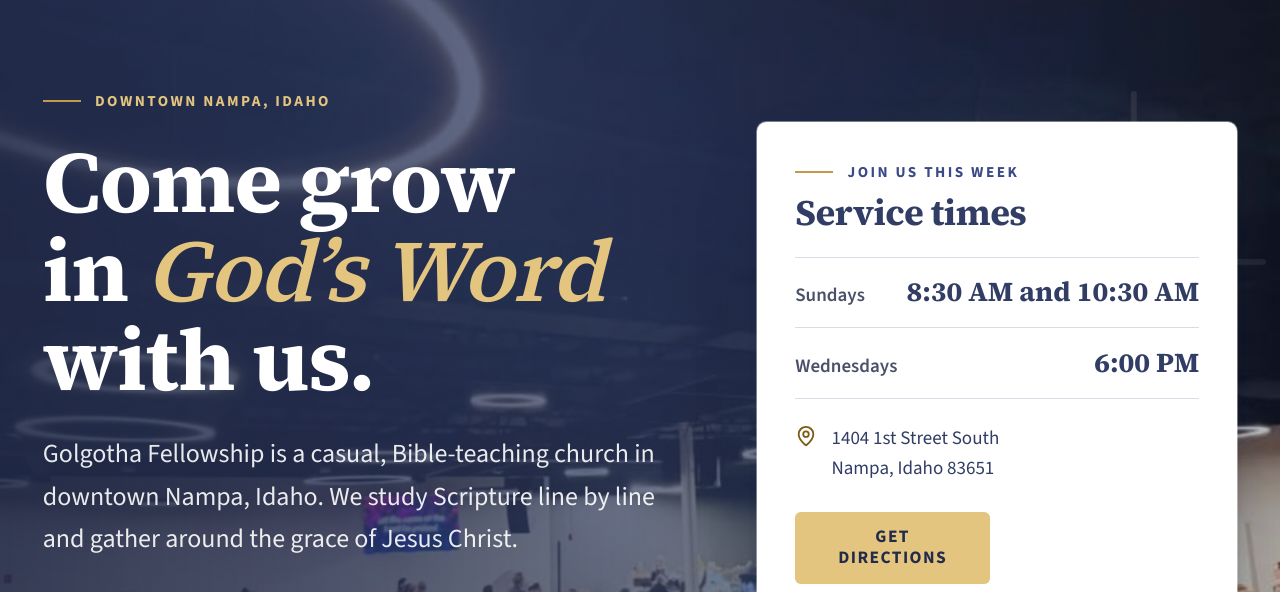
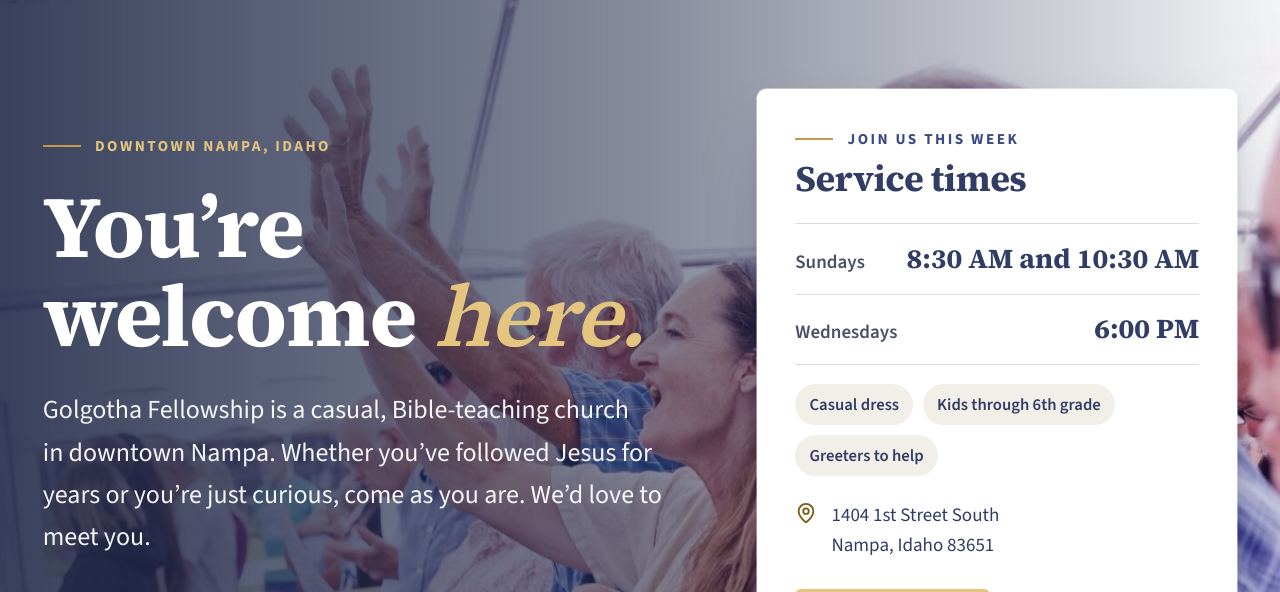
Before and after one commit to Sondermann7/Website-dashboard, an Astro site in the folder golgotha-fellowship/: page / in a window 1280 px wide. Shown: the part 169-761 px from the top of the page. Built offline with nearby package versions, Linux system fonts and the light colour scheme; Astro itself is replaced by a stand-in of ours; no server answers; a web font is replaced by a local one.

Commit message:
Make the homepage opening warmer for first-time visitors
- Hero uses the daylight worship photo with faces instead of the dim crowd from behind
- Lighter overlay on desktop; phones get the photo as a clear strip above the words
- Headline is now an invitation: You're welcome here, with a come-as-you-are line
- What-to-expect chips on the service card: casual dress, kids through 6th grade, greeters
- Welcome section uses the smiling couple photo; Sunday step reworded

Co-Authored-By: Claude Opus 5.5 <noreply@anthropic.com>
Claude-Session: https://claude.ai/code/session_01WpSR1MWMocbWhJrzTgiwED

```diff
--- a/golgotha-fellowship/src/pages/index.astro
+++ b/golgotha-fellowship/src/pages/index.astro
@@ -34,7 +34,7 @@ const radio = church.radio.status !== 'todo' ? church.radio : null;
 
 const sunday = [
   { photo: 'sunday-teaching', want: 'Pastor teaching from an open Bible on a Sunday', title: 'We open the Bible', text: 'Every service centers on Scripture, taught verse by verse and book by book, so you leave knowing what it says and how to live it.', href: '/teachings', link: 'Hear a teaching' },
-  { photo: 'sunday-fellowship', want: 'People greeting each other / talking in the lobby', title: 'You come as you are', text: 'Services are casual, with no dress code and no pressure. Take your time getting to know us.', href: '/new-here', link: 'Plan your visit' },
+  { photo: 'sunday-fellowship', want: 'People greeting each other / talking in the lobby', title: 'No dress code, no pressure', text: 'Services are casual. Wear what you like, sit where you like, and take your time getting to know us.', href: '/new-here', link: 'Plan your visit' },
   { photo: 'kids', want: 'Kids ministry classroom (released photos only)', title: 'Your kids are cared for', text: 'Nursery and children’s ministry through sixth grade on Sundays, and children’s ministry on Wednesdays. A greeter helps you check in.', href: '/ministries/kids', link: 'About kids ministry' },
 ];
 const gallery = [
@@ -53,14 +53,17 @@ const holdFast = 'Hold fast.'.split('');
 <Base title={`${church.name} | Bible-Teaching Church in Nampa, Idaho`} description={`${church.shortDescription} Sundays at 8:30 and 10:30 AM, Wednesdays at 6:00 PM.`}>
   <!-- 1. Hero: congregation photo, invitation, and this week's service card -->
   <section class="hero on-dark relative isolate overflow-hidden bg-navy text-white">
-    <Photo name="hero" alt="" want="HERO: the congregation on a Sunday morning (wide, landscape)" eager sizes="100vw" widths={[640, 1024, 1600, 2400]} class="hero-photo absolute inset-0 -z-20 h-full w-full object-cover" />
-    <div class="absolute inset-0 -z-10 bg-gradient-to-r from-navy-deep/90 via-navy/70 to-navy/25"></div>
+    <!-- Desktop: photo behind the words, faded on the left so faces show on the right. -->
+    <Photo name="welcome" alt="" want="HERO: people worshipping together in daylight, faces visible (wide, landscape)" eager sizes="100vw" widths={[1024, 1600]} class="hero-photo absolute inset-0 -z-20 hidden h-full w-full object-cover object-[62%_35%] lg:block" />
+    <div class="absolute inset-0 -z-10 hidden bg-gradient-to-r from-navy-deep/90 via-navy-deep/55 to-navy-deep/5 lg:block"></div>
+    <!-- Phones: the same photo as a clear strip on top, so the first thing you see is people. -->
+    <Photo name="welcome" alt={`People worshipping together at ${church.name}`} eager sizes="100vw" widths={[640, 1024]} class="block aspect-[16/9] w-full object-cover object-[50%_30%] lg:hidden" />
     <Motif kind="cross" stroke={0.9} class="watermark -right-10 top-1/2 hidden h-[34rem] -translate-y-1/2 lg:block" />
-    <div class="relative container-site grid gap-10 pt-14 pb-20 md:pt-20 md:pb-28 lg:min-h-[41rem] lg:grid-cols-[1.35fr_1fr] lg:items-center lg:gap-14">
+    <div class="relative container-site grid gap-10 pt-9 pb-20 md:pt-14 md:pb-28 lg:pt-20 lg:min-h-[41rem] lg:grid-cols-[1.35fr_1fr] lg:items-center lg:gap-14">
       <div>
         <p class="eyebrow hero-rise mb-5">Downtown Nampa, Idaho</p>
-        <h1 class="hero-rise text-[length:var(--text-display)] leading-[1.02]" style="--mo-d:50ms">Come grow in <em>God’s Word</em> with us.</h1>
-        <p class="hero-rise mt-6 max-w-xl text-[length:var(--text-lede)] leading-relaxed text-white/90" style="--mo-d:120ms">{church.shortDescription}</p>
+        <h1 class="hero-rise text-[length:var(--text-display)] leading-[1.02]" style="--mo-d:50ms">You’re welcome <em>here.</em></h1>
+        <p class="hero-rise mt-6 max-w-xl text-[length:var(--text-lede)] leading-relaxed text-white/95" style="--mo-d:120ms">{church.name} is a casual, Bible-teaching church in downtown Nampa. Whether you’ve followed Jesus for years or you’re just curious, come as you are. We’d love to meet you.</p>
         <div class="hero-rise mt-8 flex flex-wrap gap-3" style="--mo-d:200ms">
           <Button href="/new-here" variant="gold" goal="plan-visit">Plan Your Visit <ArrowRight size={18} aria-hidden="true" /></Button>
           <Button href="/teachings" variant="outline-light" goal="watch"><Play size={18} aria-hidden="true" /> Watch a Teaching</Button>
@@ -78,6 +81,11 @@ const holdFast = 'Hold fast.'.split('');
             </div>
           ))}
         </dl>
+        <ul class="mt-4 flex flex-wrap gap-2 text-[0.88rem] font-semibold text-navy" aria-label="What to expect">
+          <li class="rounded-full bg-stone px-3 py-1.5">Casual dress</li>
+          <li class="rounded-full bg-stone px-3 py-1.5">Kids through 6th grade</li>
+          <li class="rounded-full bg-stone px-3 py-1.5">Greeters to help</li>
+        </ul>
         <address class="mt-5 flex gap-3 not-italic">
           <MapPin size={22} class="mt-0.5 shrink-0 text-gold-deep" aria-hidden="true" />
           <span>{church.address.street}<br />{church.address.city}, {church.address.regionName} {church.address.postalCode}</span>
@@ -95,7 +103,7 @@ const holdFast = 'Hold fast.'.split('');
   <section aria-labelledby="welcome-heading" class="relative bg-paper pt-14 pb-24 md:pt-24 md:pb-36">
     <div class="container-site grid gap-12 lg:grid-cols-2 lg:items-center lg:gap-20">
       <div class="framed relative mr-4 mb-4 sm:mr-8" data-reveal>
-        <Photo name="welcome" alt={`People worshipping with raised hands at a ${church.name} service`} want="Congregation / fellowship: people together, candid" class="aspect-[4/3] w-full object-cover" />
+        <Photo name="community" alt={`Two members of ${church.name} smiling together at a church gathering`} want="Congregation / fellowship: people together, candid" class="aspect-[4/3] w-full object-cover" />
         <div class="absolute -bottom-10 -right-4 z-10 hidden w-[42%] overflow-hidden rounded-[var(--radius-card)] border-[6px] border-white shadow-[var(--shadow-float)] sm:block md:-right-10">
           <Photo name="pastor-marty" alt={`${church.seniorPastor.name}, senior pastor, smiling as he teaches`} want="Pastor Marty portrait" class="aspect-[4/5] w-full object-cover" sizes="25vw" />
         </div>
```
